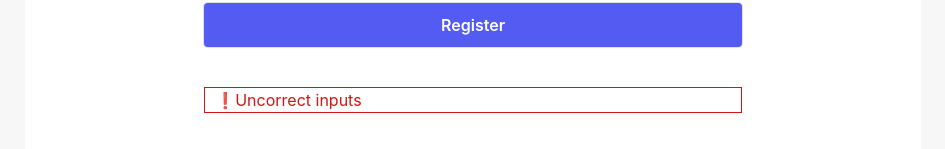
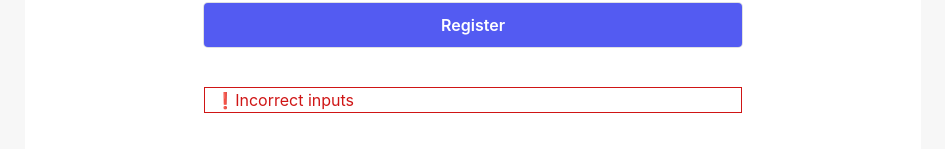
Before and after one commit to Maurakulis/React-Exam, a React (Vite) app: page /login in a window 1280 px wide. Both pictures are taken after typing "name@example.com", "Sample123" into the empty fields and a click on the input "Register". Shown: the part 509-658 px from the top of the page, without its empty margins (167-1112 px from the left). Built offline with nearby package versions, Linux system fonts and the light colour scheme; data requests are answered from the project's data file.

Commit message:
minor code structure change

```diff
--- a/src/components/Pages/Login.jsx
+++ b/src/components/Pages/Login.jsx
@@ -38,7 +38,7 @@ const Login = () => {
       }
     }
   })
-  console.log(failedLogIn)
+
   return (
     <main>
       <section>
@@ -73,7 +73,7 @@ const Login = () => {
 
           <input type="submit" value="Register" id="submit" />
           {
-            failedLogIn && <span>Uncorrect inputs</span>
+            failedLogIn && <span>Incorrect inputs</span>
           }
 
         </form>
```
